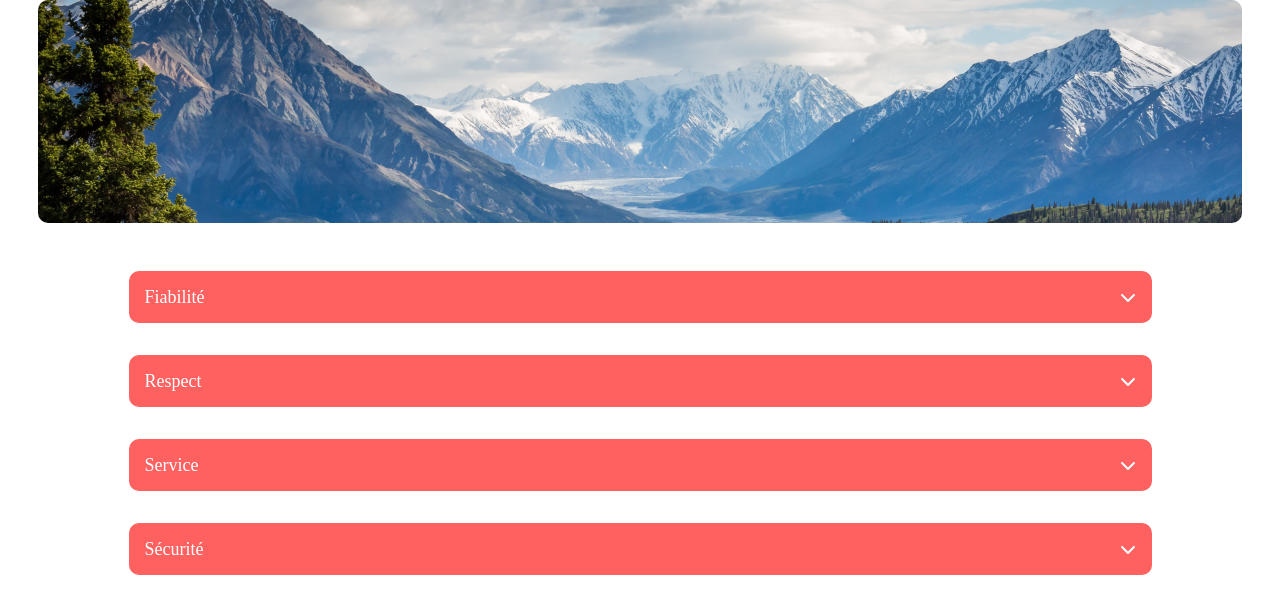
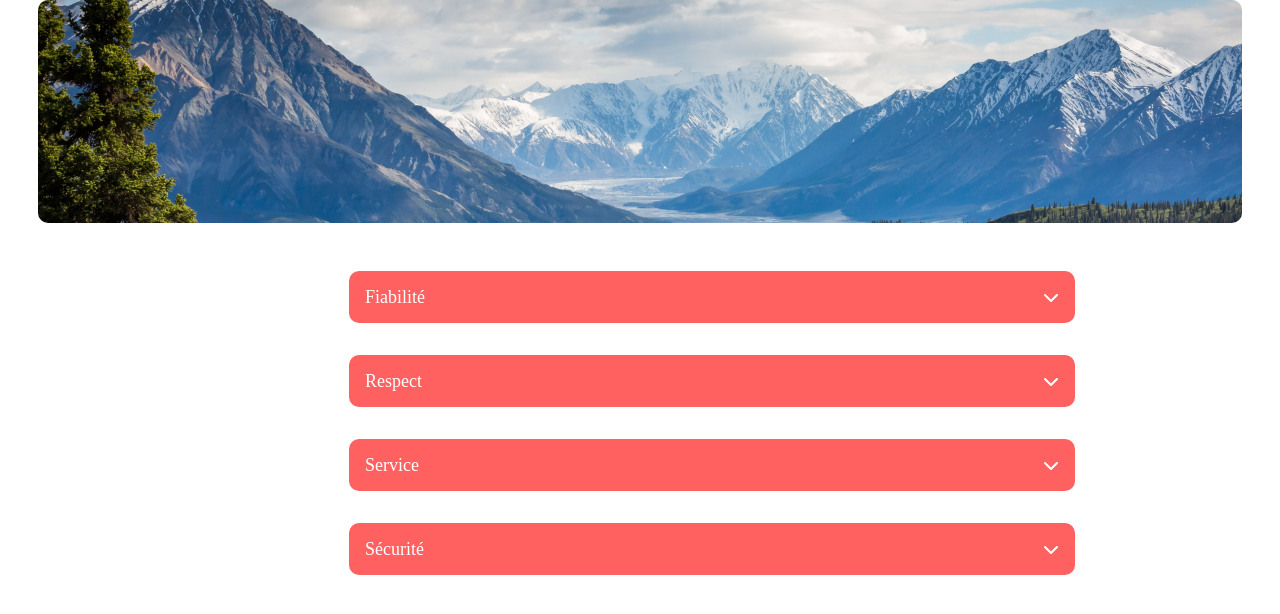
Before and after one commit to rayanadir/RayanDahmena_11_11032022, a React (Create React App) app: page / in a window 1280 px wide. Shown: the top 614 px of the page. Built offline with nearby package versions, Linux system fonts and the light colour scheme.

Commit message:
mise a jour style Dropdown

```diff
--- a/src/components/dropdown/Dropdown.scss
+++ b/src/components/dropdown/Dropdown.scss
@@ -49,9 +49,9 @@
     }
 }
 
-.equipements_description{
+/*.equipements_description{
     width: 582px;
-}
+}*/
 
 .about{
     width: 1023px;
@@ -83,15 +83,12 @@
         width:auto;
         margin: auto;
     }
-    .dropdown_wrap{
-        width: 90%;
-    }
 }
 
 @media (max-width: 768px){
     .dropdown{
-        max-width: 582px;
-        min-width: 100px;
+        //max-width: 582px;
+        //min-width: 100px;
         width: auto;
     }
     .about{
@@ -100,8 +97,13 @@
         width: auto;
         margin: auto;
     }
+    /*.dropdown_wrap{
+        margin: 1rem;
+    }*/
+}
+
+@media (min-width:1201px){
     .dropdown_wrap{
-        margin: 1rem;
-        //width: 90%;
+        width: 582px;
     }
 }
```
